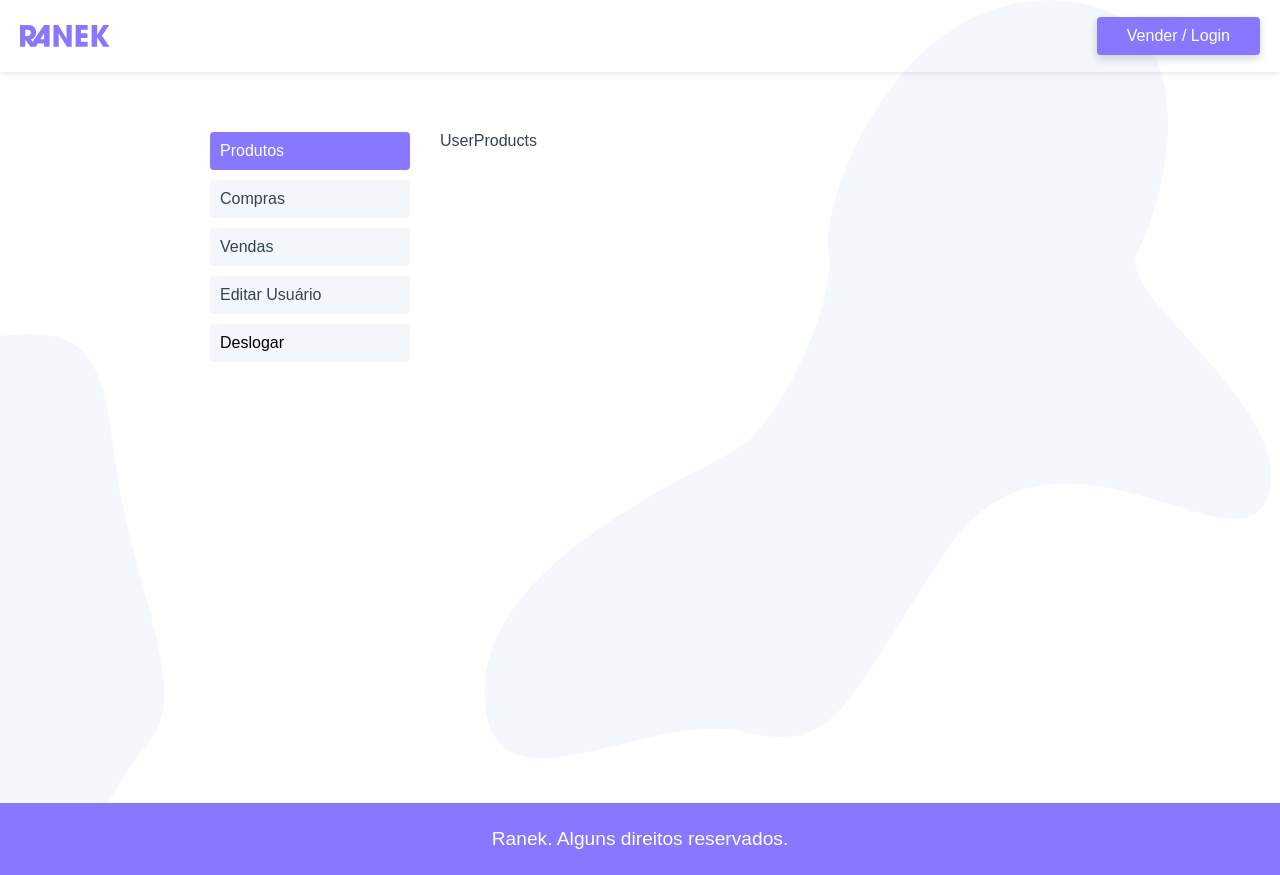
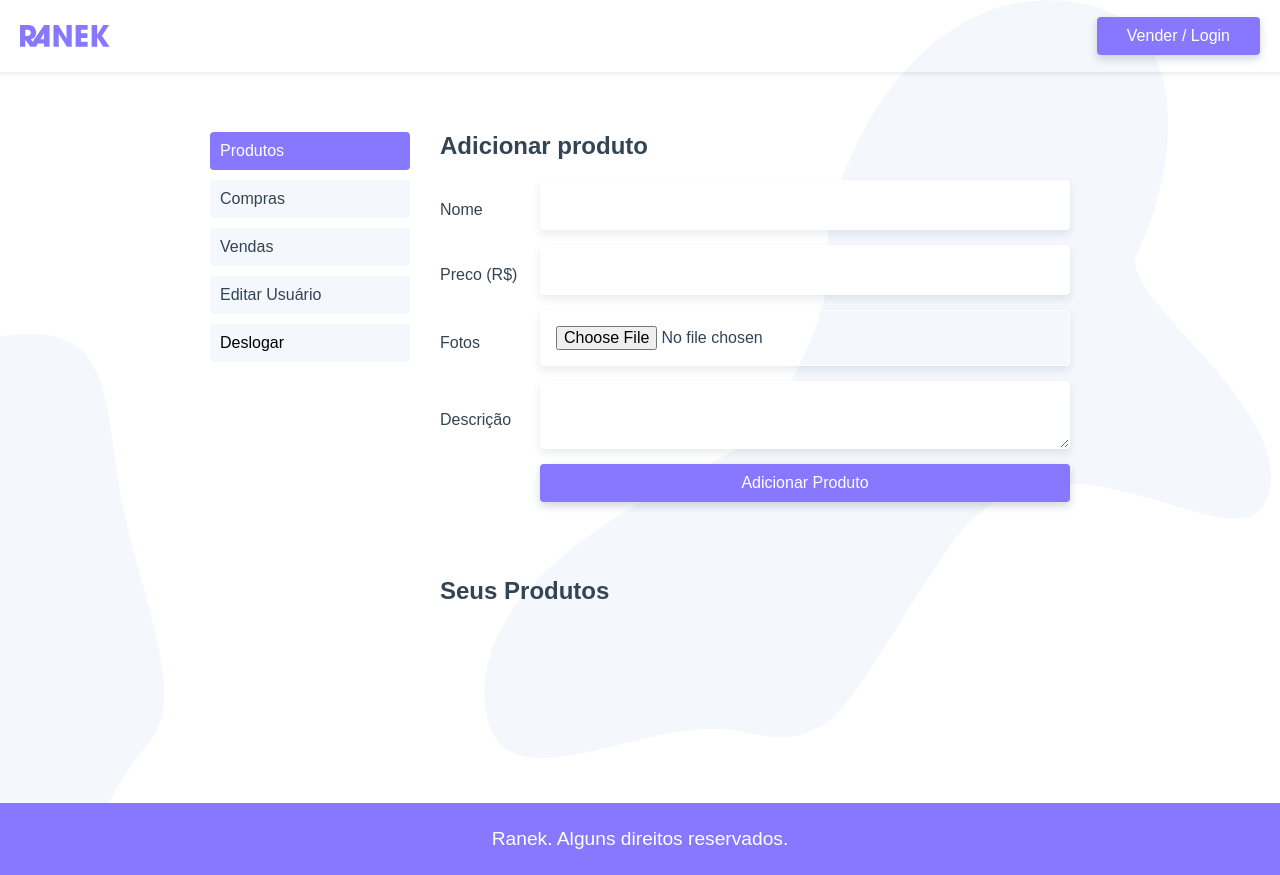
Before and after one commit to luizchaaves/origamid-ranek, a Vue app: page /usuario in a window 1280 px wide. Built offline with nearby package versions, Linux system fonts and the light colour scheme.

Commit message:
feat: view list of logged in user's products

```diff
--- /dev/null
+++ b/src/components/AddProduct.vue
@@ -0,0 +1,75 @@
+<template>
+  <form class="adicionar-produto">
+    <label for="nome">Nome</label>
+    <input type="text" name="nome" id="nome" v-model="produto.nome" />
+
+    <label for="preco">Preco (R$)</label>
+    <input type="number" name="preco" id="preco" v-model="produto.preco" />
+
+    <label for="fotos">Fotos</label>
+    <input type="file" name="fotos" id="fotos" ref="fotos" />
+
+    <label for="descricao">Descrição</label>
+    <textarea
+      name="descricao"
+      id="descricao"
+      v-model="produto.descricao"
+    ></textarea>
+    <input
+      class="btn"
+      type="button"
+      value="Adicionar Produto"
+      @click.prevent="addProduct"
+    />
+  </form>
+</template>
+
+<script>
+import { api } from '@/services';
+import { ref } from 'vue';
+import { useStore } from 'vuex';
+
+export default {
+  name: 'AddProduct',
+
+  setup() {
+    const store = useStore();
+
+    const produto = ref({
+      nome: '',
+      preco: '',
+      descricao: '',
+      fotos: null,
+    });
+
+    const formatProduct = () => {
+      produto.value.usuario_id = store.state.usuario.id;
+    };
+
+    const addProduct = () => {
+      formatProduct();
+      api
+        .post('/produto', produto.value)
+        .then(() => store.dispatch('getUsuarioProdutos'));
+    };
+
+    return {
+      produto,
+      addProduct,
+    };
+  },
+};
+</script>
+
+<style scoped>
+.adicionar-produto {
+  display: grid;
+  grid-template-columns: 100px 1fr;
+  align-items: center;
+  margin-bottom: 60px;
+}
+
+.btn {
+  grid-column: 2;
+}
+</style>
--- /dev/null
+++ b/src/components/ProductItem.vue
@@ -0,0 +1,52 @@
+<template>
+  <div class="produto" v-if="produto">
+    <RouterLink
+      :to="{ name: 'product', params: { id: produto.id } }"
+      class="produto-img"
+    >
+      <img
+        v-if="produto.fotos"
+        :src="produto.fotos[0].src"
+        :alt="produto.fotos[0].titulo"
+      />
+      <p>Ver Produto</p>
+    </RouterLink>
+    <div class="info">
+      <p class="preco">{{ $filters.formatPrice(produto.preco) }}</p>
+      <h2 class="titulo">{{ produto.nome }}</h2>
+      <slot></slot>
+    </div>
+  </div>
+</template>
+
+<script>
+import { RouterLink } from 'vue-router';
+
+export default {
+  name: 'ProductItem',
+  props: {
+    produto: {},
+  },
+  components: { RouterLink },
+};
+</script>
+
+<style scoped>
+.produto {
+  display: grid;
+  grid-template-columns: minmax(100px, 200px) 1fr;
+  grid-gap: 20px;
+  margin-bottom: 40px;
+  position: relative;
+}
+
+.info {
+  align-self: end;
+}
+
+.produto-img {
+  border-radius: 4px;
+  overflow: hidden;
+  height: 100px;
+}
+</style>
--- a/src/services.js
+++ b/src/services.js
@@ -11,6 +11,9 @@ export const api = {
   post(endpoint, body) {
     return axiosInstance.post(endpoint, body);
   },
+  delete(endpoint) {
+    return axiosInstance.delete(endpoint);
+  },
 };
 
 export const getCep = (cep) => {
--- a/src/store/index.js
+++ b/src/store/index.js
@@ -17,6 +17,7 @@ export default createStore({
       cidade: '',
       estado: '',
     },
+    usuario_produtos: null,
   },
   getters: {},
   mutations: {
@@ -26,6 +27,12 @@ export default createStore({
 
     UPDATE_USER(state, payload) {
       state.usuario = Object.assign(state.usuario, payload);
+    },
+    UPDATE_USER_PRODUCTS(state, payload) {
+      state.usuario_produtos = payload;
+    },
+    ADD_USER_PRODUCTS(state, payload) {
+      state.usuario_produtos.unshift(payload);
     },
   },
   actions: {
@@ -39,6 +46,14 @@ export default createStore({
     createUser(context, payload) {
       context.commit('UPDATE_USER', { id: payload.email });
       return api.post(`/usuario`, payload);
+    },
+
+    getUsuarioProdutos(context) {
+      api
+        .get(`/produto?usuario_id=${context.state.usuario.id}`)
+        .then((response) =>
+          context.commit('UPDATE_USER_PRODUCTS', response.data)
+        );
     },
 
     userLogout(context) {
--- a/src/views/user/UserProducts.vue
+++ b/src/views/user/UserProducts.vue
@@ -1,9 +1,94 @@
 <template>
-  <p>UserProducts</p>
+  <section>
+    <h2>Adicionar produto</h2>
+    <AddProduct />
+    <h2>Seus Produtos</h2>
+    <TransitionGroup v-if="usuario_produtos" name="list" tag="ul">
+      <li v-for="(produto, index) in usuario_produtos" :key="index">
+        <ProductItem :produto="produto">
+          <p>{{ produto.descricao }}</p>
+          <button class="deletar" @click="deletarProduto(produto.id)">
+            Deletar
+          </button>
+        </ProductItem>
+      </li>
+    </TransitionGroup>
+  </section>
 </template>
 
 <script>
+import AddProduct from '@/components/AddProduct.vue';
+import ProductItem from '@/components/ProductItem.vue';
+import { computed, watch } from 'vue';
+import { useStore } from 'vuex';
+import { api } from '@/services';
+
 export default {
   name: 'UserProducts',
+  components: {
+    AddProduct,
+    ProductItem,
+  },
+
+  setup() {
+    const store = useStore();
+
+    const login = computed(() => store.state.login);
+    const usuario = computed(() => store.state.usuario);
+    const usuario_produtos = computed(() => store.state.usuario_produtos);
+
+    if (login.value) store.dispatch('getUsuarioProdutos');
+
+    watch(login, () => store.dispatch('getUsuarioProdutos'));
+
+    const deletarProduto = (id) => {
+      const confirmar = window.confirm('Deseja remover este produto?');
+      if (confirmar) {
+        api
+          .delete(`/produto/${id}`)
+          .then(() => store.dispatch('getUsuarioProdutos'))
+          .catch((error) => {
+            console.log(error.respose);
+          });
+      }
+    };
+
+    return {
+      login,
+      usuario,
+      usuario_produtos,
+      deletarProduto,
+    };
+  },
 };
 </script>
+
+<style scoped>
+h2 {
+  margin-bottom: 20px;
+}
+
+.list-enter,
+.list-leave-to {
+  opacity: 0;
+  transform: translate3d(20px, 0, 0);
+}
+
+.list-enter-active,
+.list-leave-active {
+  transition: all 0.3s;
+}
+
+.deletar {
+  position: absolute;
+  top: 0px;
+  right: 0px;
+  background: url('../../assets//remove.svg') no-repeat center center;
+  width: 24px;
+  height: 24px;
+  text-indent: -150px;
+  overflow: hidden;
+  cursor: pointer;
+  border: none;
+}
+</style>
```
